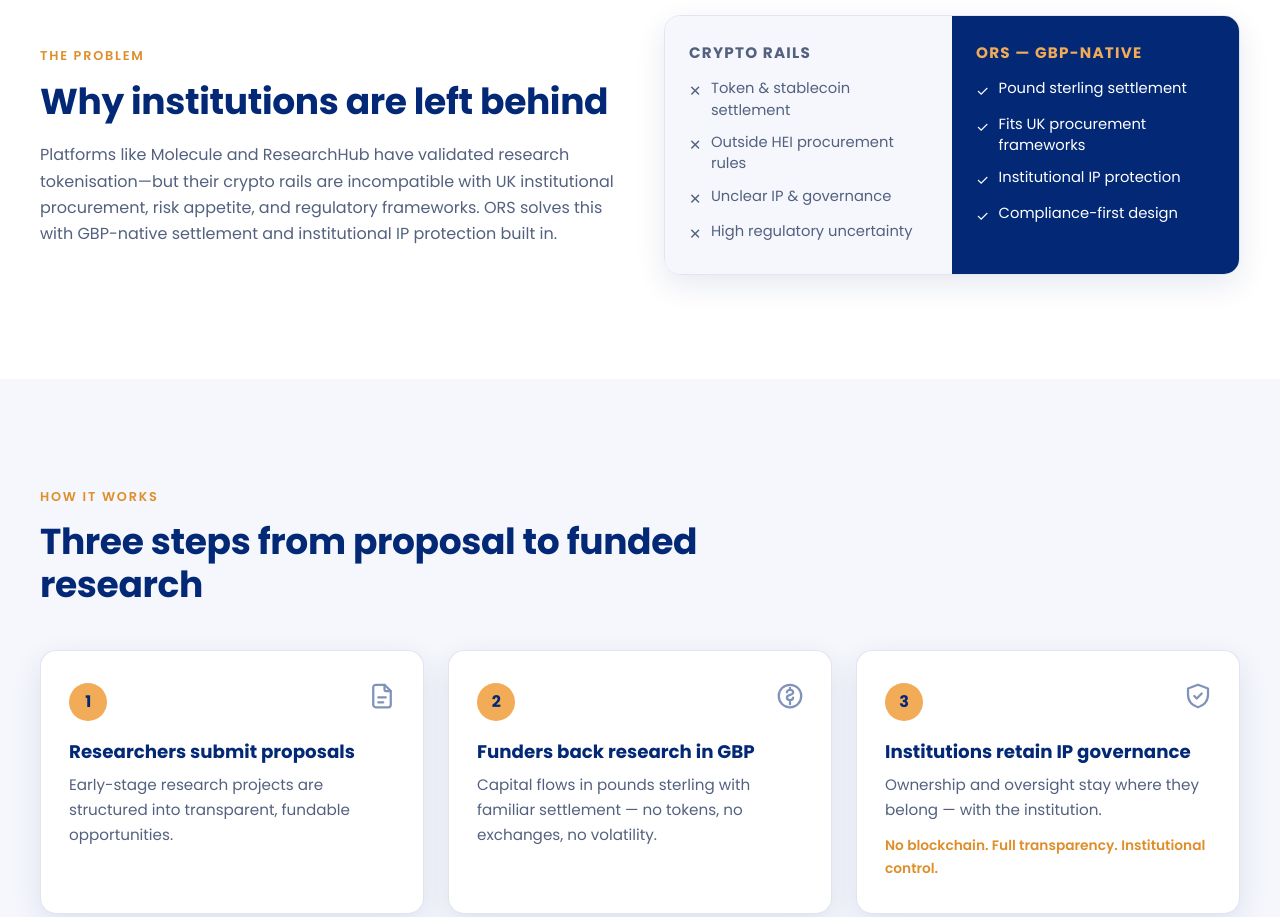
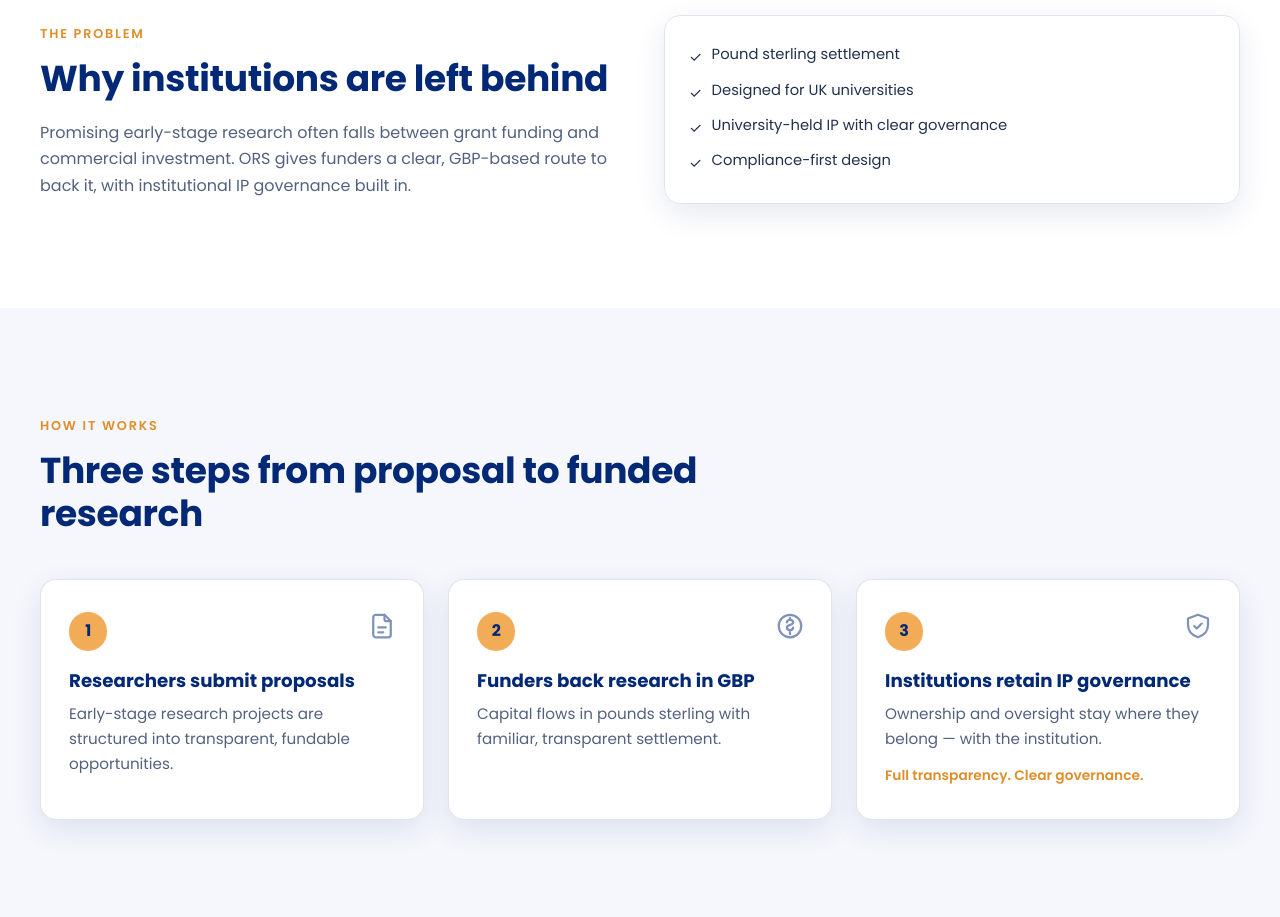
Before and after one commit to OpenResearchShopUK/openresearchshop-holding, a plain HTML site: page index.html in a window 1280 px wide. Shown: the part 820-1737 px from the top of the page. Drawn offline with Linux system fonts and the light colour scheme.

Commit message:
Remove crypto, token and competitor wording from the holding page
Replace crypto-rail differentiation with GBP-based, institution-ready copy and drop unused comparison-table styles.

```diff
--- a/index.html
+++ b/index.html
@@ -4,7 +4,7 @@
 <meta charset="UTF-8">
 <meta name="viewport" content="width=device-width, initial-scale=1.0">
 <title>Open Research Shop — Research funding, built for UK institutions</title>
-<meta name="description" content="Open Research Shop (ORS) tokenises and crowdfunds academic research with GBP-native settlement and institutional IP governance. Built for UK institutions first.">
+<meta name="description" content="Open Research Shop helps funders back early-stage UK university research in pounds sterling, with clear IP governance.">
 <meta property="og:title" content="Open Research Shop — Research funding, built for UK institutions">
 <meta property="og:description" content="Access to early-stage research IP, GBP-native settlement, institutional governance.">
 <meta property="og:type" content="website">
@@ -178,18 +178,10 @@
   .compare{
     border:1px solid var(--line);border-radius:var(--radius-lg);overflow:hidden;box-shadow:var(--shadow);
   }
-  .compare-row{display:grid;grid-template-columns:1fr 1fr}
   .compare-col{padding:1.75rem 1.5rem}
-  .compare-col.crypto{background:var(--mist)}
-  .compare-col.gbp{background:var(--navy);color:#fff}
-  .compare-col h3{font-size:.95rem;text-transform:uppercase;letter-spacing:.08em;margin-bottom:1rem}
-  .compare-col.crypto h3{color:var(--text-soft)}
-  .compare-col.gbp h3{color:var(--orange)}
   .compare-col ul{list-style:none;display:grid;gap:.7rem;font-size:.92rem}
-  .compare-col.crypto li{color:var(--text-soft)}
   .compare-col li{display:flex;gap:.6rem;align-items:flex-start;line-height:1.45}
   .compare-col li .ic{flex-shrink:0;margin-top:.18rem}
-  @media (max-width:480px){.compare-row{grid-template-columns:1fr}}
 
   /* ---------- How it works ---------- */
   .how{background:var(--mist)}
@@ -398,32 +390,17 @@
         <span class="kicker">The problem</span>
         <h2 id="problem-h">Why institutions are left behind</h2>
         <p style="margin-top:1.2rem;color:var(--text-soft)">
-          Platforms like Molecule and ResearchHub have validated research tokenisation—but their
-          crypto rails are incompatible with UK institutional procurement, risk appetite, and
-          regulatory frameworks. ORS solves this with GBP-native settlement and institutional
-          IP protection built in.
+          Promising early-stage research often falls between grant funding and commercial investment. ORS gives funders a clear, GBP-based route to back it, with institutional IP governance built in.
         </p>
       </div>
-      <div class="compare reveal" role="img" aria-label="Comparison: crypto-rail platforms versus the ORS GBP-native approach">
-        <div class="compare-row">
-          <div class="compare-col crypto">
-            <h3>Crypto rails</h3>
-            <ul>
-              <li><span class="ic" aria-hidden="true">✕</span>Token &amp; stablecoin settlement</li>
-              <li><span class="ic" aria-hidden="true">✕</span>Outside HEI procurement rules</li>
-              <li><span class="ic" aria-hidden="true">✕</span>Unclear IP &amp; governance</li>
-              <li><span class="ic" aria-hidden="true">✕</span>High regulatory uncertainty</li>
-            </ul>
-          </div>
-          <div class="compare-col gbp">
-            <h3>ORS — GBP-native</h3>
-            <ul>
-              <li><span class="ic" aria-hidden="true">✓</span>Pound sterling settlement</li>
-              <li><span class="ic" aria-hidden="true">✓</span>Fits UK procurement frameworks</li>
-              <li><span class="ic" aria-hidden="true">✓</span>Institutional IP protection</li>
-              <li><span class="ic" aria-hidden="true">✓</span>Compliance-first design</li>
-            </ul>
-          </div>
+      <div class="compare reveal">
+        <div class="compare-col">
+          <ul>
+            <li><span class="ic" aria-hidden="true">✓</span>Pound sterling settlement</li>
+            <li><span class="ic" aria-hidden="true">✓</span>Designed for UK universities</li>
+            <li><span class="ic" aria-hidden="true">✓</span>University-held IP with clear governance</li>
+            <li><span class="ic" aria-hidden="true">✓</span>Compliance-first design</li>
+          </ul>
         </div>
       </div>
     </div>
@@ -447,14 +424,14 @@
           <span class="step-num" aria-hidden="true"></span>
           <svg class="icon" width="30" height="30" viewBox="0 0 24 24" fill="none" stroke="currentColor" stroke-width="1.8" stroke-linecap="round" stroke-linejoin="round" aria-hidden="true"><circle cx="12" cy="12" r="9"/><path d="M9.5 9.2c0-1.2 1.1-2 2.5-2s2.5.8 2.5 2c0 2.4-5 1.5-5 4 0 1.2 1.1 2 2.5 2s2.5-.8 2.5-2M12 5.5v1.7M12 16.8v1.7"/></svg>
           <h3>Funders back research in GBP</h3>
-          <p>Capital flows in pounds sterling with familiar settlement — no tokens, no exchanges, no volatility.</p>
+          <p>Capital flows in pounds sterling with familiar, transparent settlement.</p>
         </li>
         <li class="step reveal">
           <span class="step-num" aria-hidden="true"></span>
           <svg class="icon" width="30" height="30" viewBox="0 0 24 24" fill="none" stroke="currentColor" stroke-width="1.8" stroke-linecap="round" stroke-linejoin="round" aria-hidden="true"><path d="M12 3l8 3v5c0 5-3.5 8.5-8 10-4.5-1.5-8-5-8-10V6l8-3Z"/><path d="m9 12 2 2 4-4"/></svg>
           <h3>Institutions retain IP governance</h3>
           <p>Ownership and oversight stay where they belong — with the institution.</p>
-          <p class="subline">No blockchain. Full transparency. Institutional control.</p>
+          <p class="subline">Full transparency. Clear governance.</p>
         </li>
       </ol>
     </div>
@@ -474,7 +451,7 @@
           </div>
           <span class="aud">For researchers</span>
           <h3>Access funding without surrendering control</h3>
-          <p>Submit proposals, attract capital, retain research direction. Transparent, GBP-based, no crypto risk.</p>
+          <p>Submit proposals, attract capital, retain research direction. Transparent and GBP-based.</p>
         </article>
         <article class="card reveal">
           <div class="icon" aria-hidden="true">
@@ -490,7 +467,7 @@
           </div>
           <span class="aud">For institutions</span>
           <h3>Co-own funded research, maintain governance</h3>
-          <p>Retain institutional IP stakes without blockchain complexity. Institutional-grade compliance and settlement.</p>
+          <p>Universities keep ownership of their IP, with clear governance and familiar GBP settlement.</p>
         </article>
       </div>
     </div>
@@ -504,7 +481,7 @@
         <h2 id="why-h">Why ORS is different</h2>
         <ul class="ticks" style="margin-top:2rem">
           <li><span class="tick" aria-hidden="true"><svg width="13" height="13" viewBox="0 0 24 24" fill="none" stroke="currentColor" stroke-width="3.2" stroke-linecap="round" stroke-linejoin="round"><path d="m4 12 5 5L20 6"/></svg></span>Built for UK institutions first (not retrofitted)</li>
-          <li><span class="tick" aria-hidden="true"><svg width="13" height="13" viewBox="0 0 24 24" fill="none" stroke="currentColor" stroke-width="3.2" stroke-linecap="round" stroke-linejoin="round"><path d="m4 12 5 5L20 6"/></svg></span>GBP-native settlement (no stablecoin workarounds)</li>
+          <li><span class="tick" aria-hidden="true"><svg width="13" height="13" viewBox="0 0 24 24" fill="none" stroke="currentColor" stroke-width="3.2" stroke-linecap="round" stroke-linejoin="round"><path d="m4 12 5 5L20 6"/></svg></span>GBP-native settlement</li>
           <li><span class="tick" aria-hidden="true"><svg width="13" height="13" viewBox="0 0 24 24" fill="none" stroke="currentColor" stroke-width="3.2" stroke-linecap="round" stroke-linejoin="round"><path d="m4 12 5 5L20 6"/></svg></span>Institutional IP protection baked into every deal</li>
           <li><span class="tick" aria-hidden="true"><svg width="13" height="13" viewBox="0 0 24 24" fill="none" stroke="currentColor" stroke-width="3.2" stroke-linecap="round" stroke-linejoin="round"><path d="m4 12 5 5L20 6"/></svg></span>ORS Intelligence: AI-scored research opportunities</li>
           <li><span class="tick" aria-hidden="true"><svg width="13" height="13" viewBox="0 0 24 24" fill="none" stroke="currentColor" stroke-width="3.2" stroke-linecap="round" stroke-linejoin="round"><path d="m4 12 5 5L20 6"/></svg></span>Compliant with UK HEI procurement and risk frameworks</li>
```
Also changed, not shown: 1 other file.
